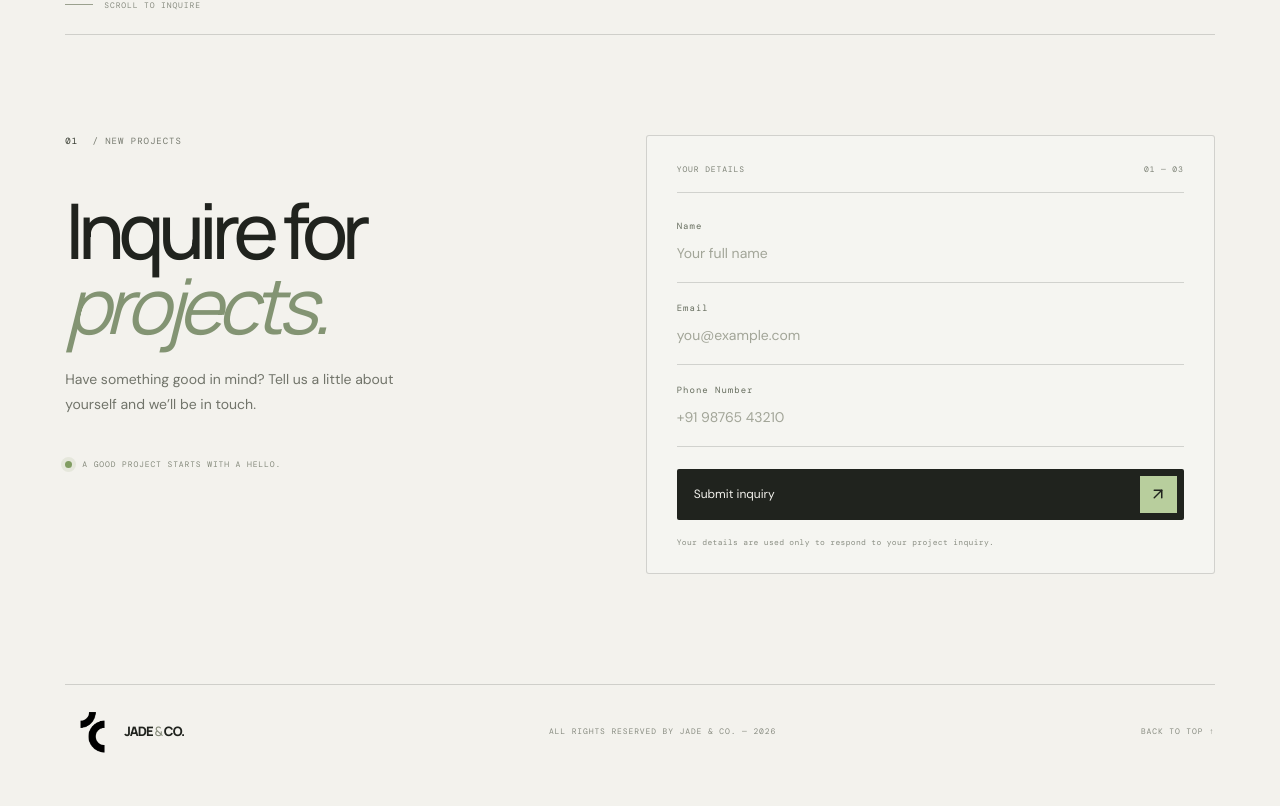
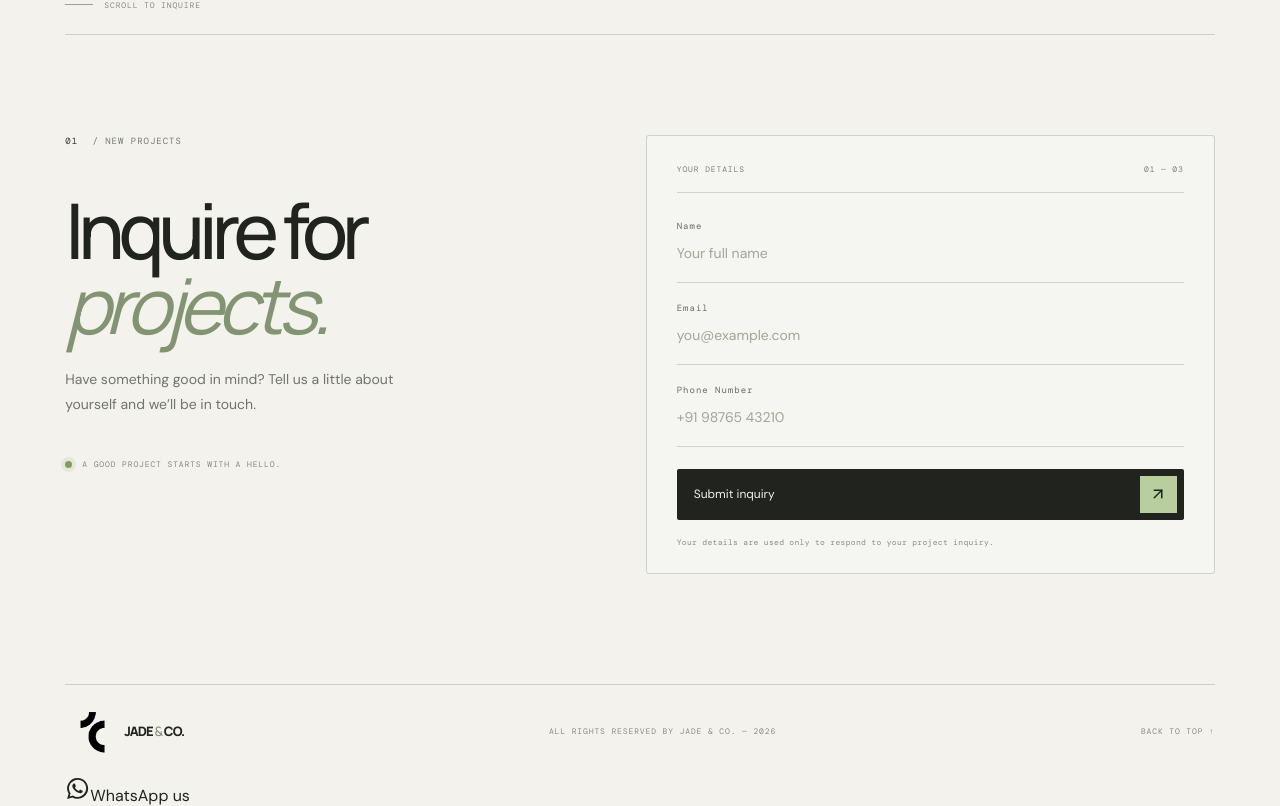
Before and after one commit to adsmehra/Jade-Co., a Next.js app: page / in a window 1280 px wide. Shown: the part 720-1526 px from the top of the page. Before the commit the page ends 1496 px from the top, so only its background shows below. Built offline with nearby package versions, Linux system fonts and the light colour scheme.

Commit message:
Update availability message and add WhatsApp contact

```diff
--- a/app/page.tsx
+++ b/app/page.tsx
@@ -16,7 +16,7 @@ export default function Home() {
       </nav>
 
       <section className="hero">
-        <div className="availability"><span className="availability-dot" /> AVAILABLE FOR NOVEMBER PROJECTS</div>
+        <div className="availability"><span className="availability-dot" /> AVAILABLE FOR PROJECTS</div>
 
         <div className="hero-copy">
           <p className="eyebrow">GOOD DESIGN. GOOD PEOPLE. GOOD WORK.</p>
@@ -74,6 +74,27 @@ export default function Home() {
         <span className="copyright">ALL RIGHTS RESERVED BY JADE & CO. — 2026</span>
         <a className="back-top" href="#top">BACK TO TOP ↑</a>
       </footer>
+
+<a
+  href="https://wa.me/919113136267?text=Hi%20JADE%20%26%20CO.%2C%20I%27m%20interested%20in%20your%20services."
+  className="whatsapp-float"
+  target="_blank"
+  rel="noopener noreferrer"
+  aria-label="Contact JADE & CO. on WhatsApp"
+>
+  <svg
+  xmlns="http://www.w3.org/2000/svg"
+  viewBox="0 0 32 32"
+  width="25"
+  height="25"
+  fill="currentColor"
+  aria-hidden="true"
+>
+  <path d="M16.04 2.67A13.27 13.27 0 0 0 4.63 22.7L2.67 29.33l6.8-1.92a13.3 13.3 0 1 0 6.57-24.74Zm0 24.1a11 11 0 0 1-5.6-1.53l-.4-.24-4.04 1.14 1.17-3.93-.26-.41a10.98 10.98 0 1 1 9.13 4.97Zm6.03-8.23c-.33-.16-1.96-.97-2.26-1.08-.3-.11-.52-.16-.74.16-.22.33-.85 1.08-1.04 1.3-.19.22-.38.25-.71.08-.33-.16-1.39-.51-2.65-1.64-.98-.88-1.64-1.96-1.83-2.29-.19-.33-.02-.51.14-.67.15-.15.33-.38.49-.57.16-.19.22-.33.33-.55.11-.22.06-.41-.03-.57-.08-.16-.74-1.78-1.02-2.44-.27-.64-.54-.55-.74-.56h-.63c-.22 0-.57.08-.87.41-.3.33-1.14 1.11-1.14 2.72s1.17 3.16 1.33 3.38c.16.22 2.3 3.51 5.57 4.92.78.34 1.39.54 1.87.69.79.25 1.51.21 2.08.13.63-.09 1.96-.8 2.23-1.57.27-.77.27-1.43.19-1.57-.08-.14-.3-.22-.63-.38Z" />
+</svg>
+  <span className="whatsapp-text">WhatsApp us</span>
+</a>
+
     </main>
   );
 }
```
